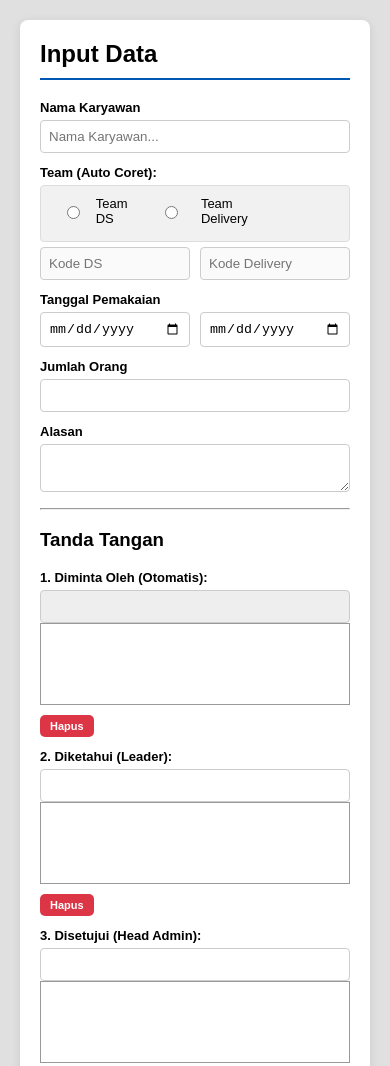
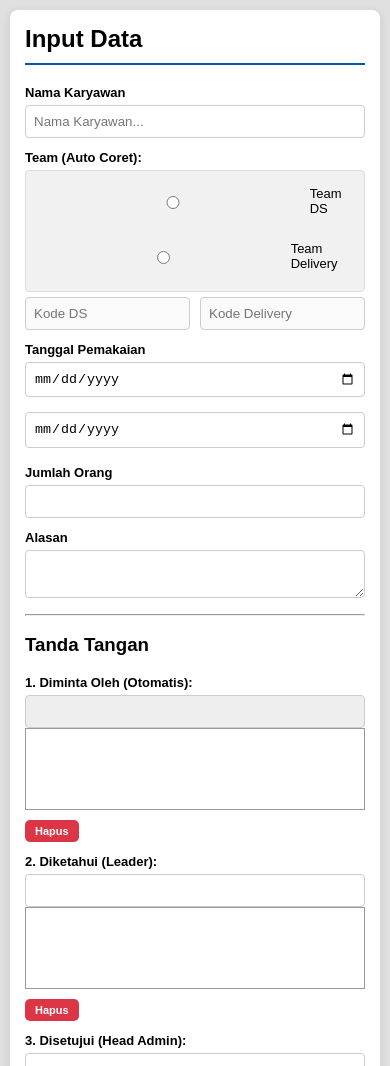
Before and after one commit to fk22-art/formharian, a plain HTML site: page index.html in a window 390 px wide. Shown: the top 1066 px of the page. Drawn offline with nearby package versions, Linux system fonts and the light colour scheme.

Commit message:
Update index.html

```diff
--- a/index.html
+++ b/index.html
@@ -20,6 +20,7 @@
         label { display: block; font-weight: bold; margin-bottom: 5px; font-size: 13px; }
         input, textarea { width: 100%; padding: 8px; border: 1px solid #ccc; border-radius: 4px; }
 
+        /* Radio Box */
         .radio-box {
             background: #f1f1f1; padding: 10px; border-radius: 4px;
             display: flex; gap: 15px; margin-bottom: 5px; border: 1px solid #ddd;
@@ -73,6 +74,27 @@
         }
         @keyframes spin { to { transform: rotate(360deg); } }
 
+        /* --- SETTING KHUSUS HP (MOBILE) --- */
+        @media (max-width: 600px) {
+            body { padding: 10px; }
+            .input-panel { min-width: 100%; padding: 15px; }
+
+            /* Agar Radio Button Team tersusun ke bawah di HP */
+            .radio-box {
+                flex-direction: column; /* Susun Vertikal */
+                align-items: flex-start;
+                gap: 10px;
+            }
+            .radio-box label {
+                width: 100%; /* Area pencet luas */
+                padding: 5px 0;
+            }
+
+            /* Agar tanggal tidak himpit-himpitan */
+            .tgl-wrapper { flex-wrap: wrap; }
+            .tgl-wrapper input { width: 100%; margin-bottom: 5px; }
+        }
+
         @media print {
             @page { size: A4 portrait; margin: 0; }
             body { background: white; padding: 0; margin: 0; }
@@ -108,7 +130,7 @@
 
         <div class="form-group">
             <label>Tanggal Pemakaian</label>
-            <div style="display: flex; gap: 10px;">
+            <div class="tgl-wrapper" style="display: flex; gap: 10px;">
                 <input type="date" id="in_tgl1" name="Tanggal Mulai" required>
                 <input type="date" id="in_tgl2" name="Tanggal Selesai" required>
             </div>
@@ -231,7 +253,7 @@
 
 <script>
     // --- TEMPEL LINK SCRIPT BARU KAMU DI SINI ---
-    const scriptURL = 'https://script.google.com/macros/s/AKfycbxGFvWmeyDk8QAHq5U91Dddt7fLI94q2maYz4OKkNdoLVZsebBwIrJrp6g90FHSeNm4/exec';
+    const scriptURL = 'https://script.google.com/macros/s/AKfycbwr3wRA7cVd1ir1wr0BAlHMc2v8I6AHtE5Wx7GFxPB5xgwqaYoIYHuyudsCRu38Mk58/exec';
 
     const pads = [];
     const ids = ['c1', 'c2', 'c3'];
@@ -304,22 +326,14 @@
         } else { ot.innerText=""; ol.innerText=""; }
     }
 
-    // --- FUNGSI RESET FORM ---
     function resetAll() {
-        // 1. Reset Input HTML
         form.reset();
-
-        // 2. Bersihkan Tanda Tangan
         pads.forEach((pad, idx) => {
             pad.clear();
             document.getElementById('img'+(idx+1)).style.visibility = 'hidden';
             document.getElementById('img'+(idx+1)).src = '';
         });
-
-        // 3. Reset Preview (Panggil render ulang agar kosong)
         render();
-
-        // 4. Reset coretan team
         document.getElementById('in_ds').disabled = true;
         document.getElementById('in_del').disabled = true;
         document.getElementById('txt_ds').classList.remove('text-coret');
@@ -362,11 +376,8 @@
         html2pdf().set(opt).from(el).save().then(() => {
             btn.innerText = "SUKSES!";
             btn.style.backgroundColor = "#28a745";
-
             setTimeout(() => {
-                // RESET FORM SETELAH 3 DETIK
                 resetAll();
-
                 btn.innerText = originalText;
                 btn.style.backgroundColor = "";
                 btn.disabled = false;
```
